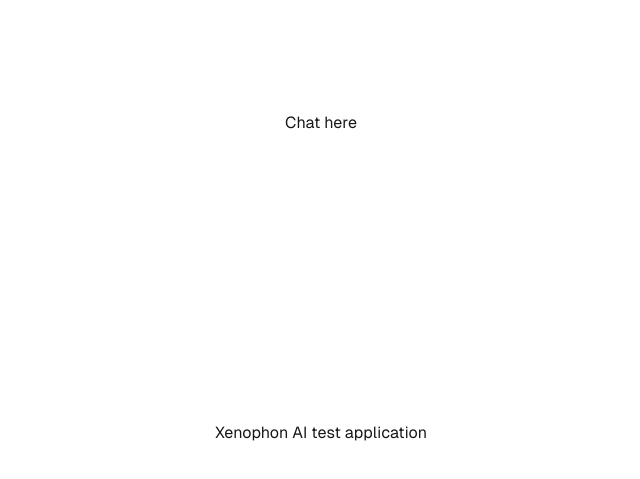
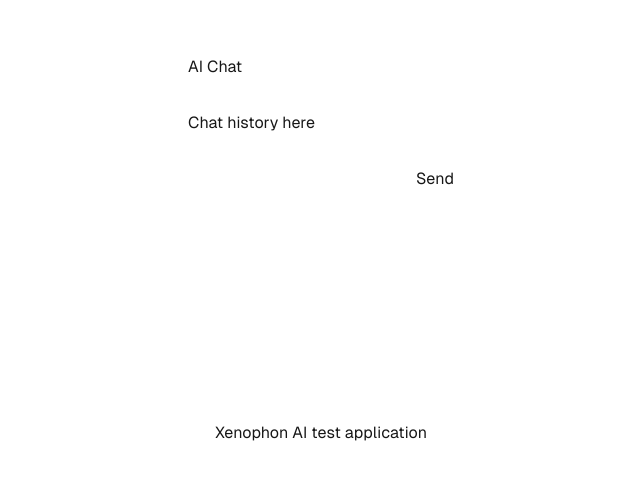
Before and after one commit to DmitryIvanovIAMM/xeno-ai-test, a Next.js app: page / in a window 1280 px wide. Shown: the part 277-756 px from the top of the page, without its empty margins (319-959 px from the left). Built offline with nearby package versions, Linux system fonts and the light colour scheme.

Commit message:
XAI-3 Add application state hook with context

```diff
--- /dev/null
+++ b/src/Components/AiChat.tsx
@@ -0,0 +1,19 @@
+'use client';
+
+import ChatInput from '@/Components/ChatInput';
+import ChatHistory from '@/Components/ChatHistory';
+import React from 'react';
+import { defaultChatAiState } from '@/Interfaces/interfaces';
+import { ChatAiStateContext } from '@/Components/ChatAiStateContextInterface';
+
+export default function AiChat() {
+  const [chatAiState, setChatAiState] = React.useState(defaultChatAiState);
+
+  return (
+    <ChatAiStateContext.Provider value={{ chatAiState, setChatAiState }}>
+      <h1>AI Chat</h1>
+      <ChatHistory />
+      <ChatInput />
+    </ChatAiStateContext.Provider>
+  );
+}
--- /dev/null
+++ b/src/Components/ChatAiStateContextInterface.ts
@@ -0,0 +1,15 @@
+'use client';
+
+import { createContext } from 'react';
+import { ChatAiState, defaultChatAiState } from '@/Interfaces/interfaces';
+
+export interface ChatAiStateContextInterface {
+  chatAiState: ChatAiState;
+  setChatAiState: (chatAiState: ChatAiState) => void;
+}
+
+export const ChatAiStateContext = createContext<ChatAiStateContextInterface>({
+  chatAiState: defaultChatAiState,
+  // eslint-disable-next-line @typescript-eslint/no-empty-function
+  setChatAiState: (chatAiState: ChatAiState) => chatAiState,
+});
--- /dev/null
+++ b/src/Components/ChatHistory.tsx
@@ -0,0 +1,10 @@
+'use client';
+
+import { useQueryAiHook } from '@/hooks/useQueryAiHook';
+
+const ChatHistory = () => {
+  const { chatAiState } = useQueryAiHook();
+
+  return <div>Chat history here</div>;
+};
+export default ChatHistory;
--- /dev/null
+++ b/src/Components/ChatInput.tsx
@@ -0,0 +1,18 @@
+'use client';
+
+import { useState } from 'react';
+import { useQueryAiHook } from '@/hooks/useQueryAiHook';
+
+const ChatInput = () => {
+  const { chatAiState, sendAIQuery } = useQueryAiHook();
+
+  return (
+    <div>
+      <input type='text' />
+      <button disabled={chatAiState.isQuerying} onClick={sendAIQuery}>
+        Send
+      </button>
+    </div>
+  );
+};
+export default ChatInput;
--- /dev/null
+++ b/src/Interfaces/interfaces.ts
@@ -0,0 +1,21 @@
+export enum Communicator {
+  ChatGPT = 'ChatGPT',
+  You = 'You',
+}
+export interface ChatAiHistory {
+  message: string;
+  time: Date;
+  communicator: Communicator;
+}
+export interface ChatAiState {
+  currentInput: string;
+  history: ChatAiHistory[];
+  isQuerying: boolean;
+  error?: string;
+}
+export const defaultChatAiState: ChatAiState = {
+  currentInput: '',
+  history: [],
+  isQuerying: false,
+  error: undefined,
+};
--- a/src/app/layout.tsx
+++ b/src/app/layout.tsx
@@ -1,21 +1,22 @@
-import type { Metadata } from "next";
-import localFont from "next/font/local";
-import "./globals.css";
+import React from 'react';
+import type { Metadata } from 'next';
+import localFont from 'next/font/local';
+import './globals.css';
 
 const geistSans = localFont({
-  src: "./fonts/GeistVF.woff",
-  variable: "--font-geist-sans",
-  weight: "100 900",
+  src: './fonts/GeistVF.woff',
+  variable: '--font-geist-sans',
+  weight: '100 900',
 });
 const geistMono = localFont({
-  src: "./fonts/GeistMonoVF.woff",
-  variable: "--font-geist-mono",
-  weight: "100 900",
+  src: './fonts/GeistMonoVF.woff',
+  variable: '--font-geist-mono',
+  weight: '100 900',
 });
 
 export const metadata: Metadata = {
-  title: "Create Next App",
-  description: "Generated by create next app",
+  title: 'Xenophon AI test application',
+  description: 'Xenophon AI test application',
 };
 
 export default function RootLayout({
@@ -24,12 +25,8 @@ export default function RootLayout({
   children: React.ReactNode;
 }>) {
   return (
-    <html lang="en">
-      <body
-        className={`${geistSans.variable} ${geistMono.variable} antialiased`}
-      >
-        {children}
-      </body>
+    <html lang='en'>
+      <body className={`${geistSans.variable} ${geistMono.variable} antialiased`}>{children}</body>
     </html>
   );
 }
--- a/src/app/page.tsx
+++ b/src/app/page.tsx
@@ -1,8 +1,10 @@
+import AiChat from '@/Components/AiChat';
+
 export default function Home() {
   return (
     <div className='grid grid-rows-[20px_1fr_20px] items-center justify-items-center min-h-screen p-8 pb-20 gap-16 sm:p-20 font-[family-name:var(--font-geist-sans)]'>
       <main className='flex flex-col gap-8 row-start-2 items-center sm:items-start'>
-        Chat here
+        <AiChat />
       </main>
 
       <footer className='row-start-3 flex gap-6 flex-wrap items-center justify-center'>
--- /dev/null
+++ b/src/hooks/useQueryAiHook.ts
@@ -0,0 +1,51 @@
+'use client';
+
+import { useContext } from 'react';
+import { ChatAiStateContext } from '@/Components/ChatAiStateContextInterface';
+import { ChatAiHistory, Communicator } from '@/Interfaces/interfaces';
+
+export const useQueryAiHook = () => {
+  const { chatAiState, setChatAiState } = useContext(ChatAiStateContext);
+
+  const sendAIQuery = async () => {
+    const yourMessageHistory: ChatAiHistory = {
+      message: chatAiState.currentInput,
+      time: new Date(),
+      communicator: Communicator.You,
+    };
+    setChatAiState({
+      ...chatAiState,
+      currentInput: '',
+      history: [...chatAiState.history, yourMessageHistory],
+      isQuerying: true,
+    });
+
+    try {
+      const response = await Promise.resolve({ output: 'Mocked ChatGPT response' });
+      setChatAiState({
+        currentInput: '',
+        history: [
+          ...chatAiState.history,
+          {
+            message: response.output,
+            time: new Date(),
+            communicator: Communicator.ChatGPT,
+          },
+        ],
+        isQuerying: false,
+      });
+    } catch (error) {
+      setChatAiState({
+        ...chatAiState,
+        error: (error as string) || 'Failed to query AI',
+      });
+    } finally {
+      setChatAiState({
+        ...chatAiState,
+        isQuerying: false,
+      });
+    }
+  };
+
+  return { chatAiState, setChatAiState, sendAIQuery };
+};
```
